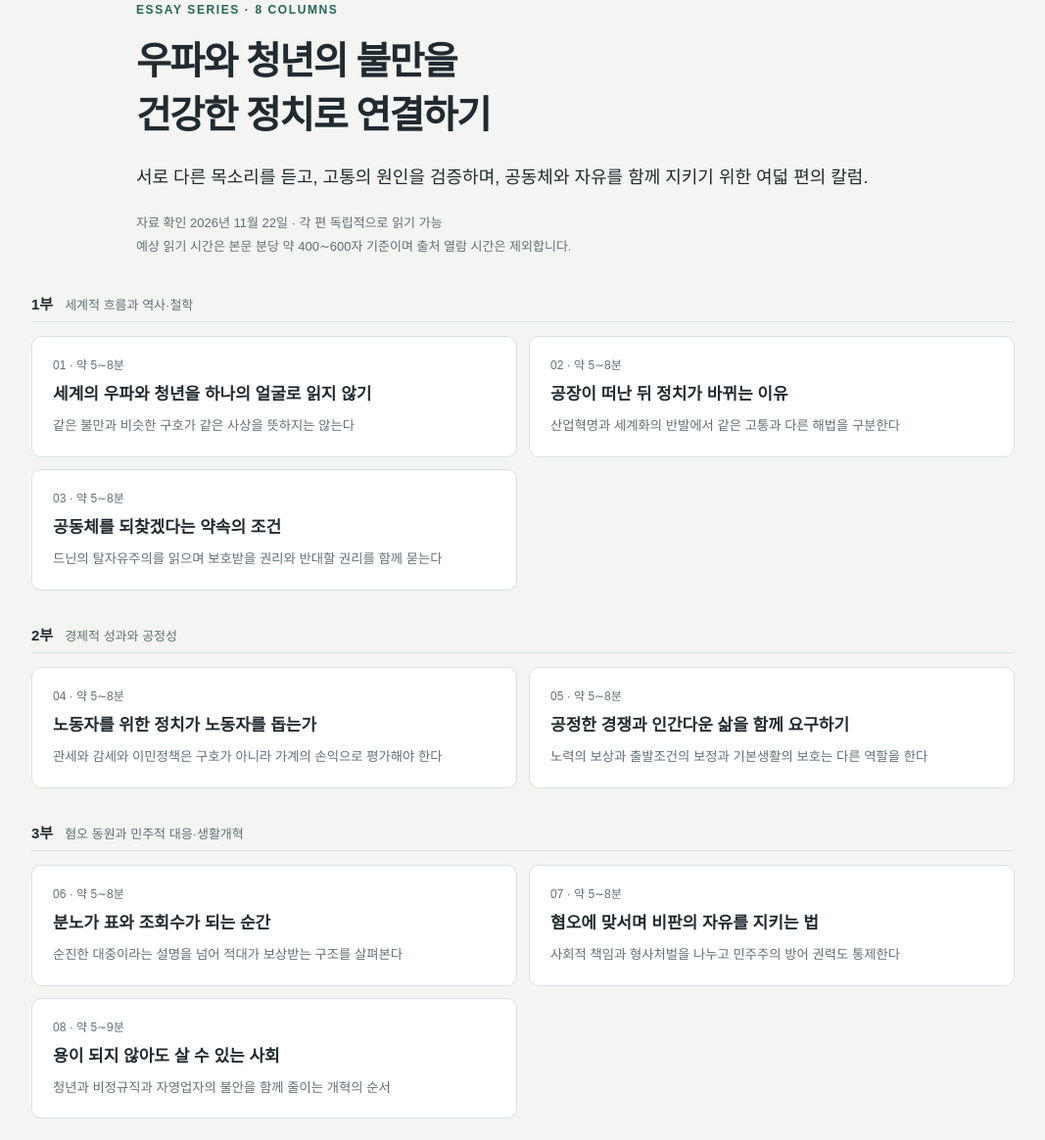
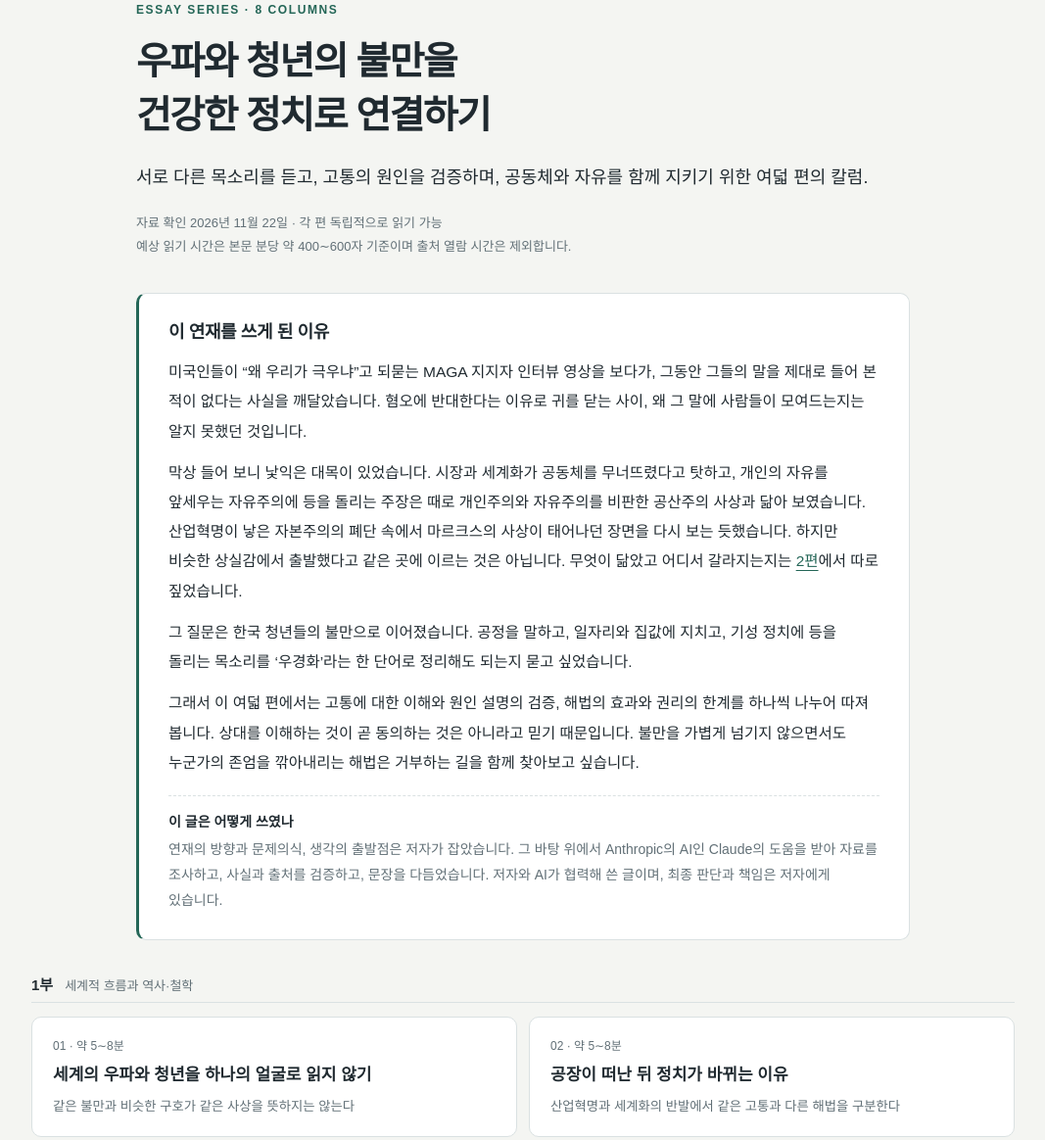
Before and after one commit to sonovman/sonovman_blog, a plain HTML site: page understanding-maga/index.html in a window 1280 px wide. Shown: the part 102-1266 px from the top of the page at 98% size, without its empty margins (106-1173 px from the left). Drawn offline with Linux system fonts and the light colour scheme.

Commit message:
수정탈고2

```diff
--- a/style.css
+++ b/style.css
@@ -140,3 +140,14 @@ footer { max-width: 820px; margin: 70px auto 0; padding-top: 20px; border-top: 1
 /* 한국어 줄바꿈: 낱말 가운데서 끊지 않기 */
 .card strong, .card small, .deck, .lead, footer, .editor-note { word-break: keep-all; }
 .series .badge { font-style: normal; }
+
+/* 연재 소개글 */
+.why { max-width: 790px; margin: 0 auto 30px; background: var(--card); border: 1px solid var(--line);
+  border-left: 3px solid var(--accent); border-radius: 10px; padding: 26px 30px; }
+.why h2 { font-size: 18px; letter-spacing: -.4px; margin: 0 0 12px; }
+.why p { font-size: 15.5px; line-height: 1.95; margin: 0 0 12px; word-break: keep-all; }
+.why p:last-child { margin-bottom: 0; }
+@media (max-width: 650px) { .why { padding: 20px 20px; } .why p { font-size: 15px; } }
+.why .ai-note { margin-top: 18px; padding-top: 14px; border-top: 1px dashed var(--line);
+  font-size: 14px; color: var(--muted); line-height: 1.85; }
+.why .ai-note b { display: block; color: var(--ink); font-size: 14px; margin-bottom: 2px; }
--- a/understanding-maga/index.html
+++ b/understanding-maga/index.html
@@ -23,6 +23,14 @@
   <p class="lead">서로 다른 목소리를 듣고, 고통의 원인을 검증하며, 공동체와 자유를 함께 지키기 위한 여덟 편의 칼럼.</p>
   <p class="meta">자료 확인 2026년 11월 22일 · 각 편 독립적으로 읽기 가능<br>예상 읽기 시간은 본문 분당 약 400∼600자 기준이며 출처 열람 시간은 제외합니다.</p>
 </section>
+<section class="why">
+  <h2>이 연재를 쓰게 된 이유</h2>
+  <p>미국인들이 “왜 우리가 극우냐”고 되묻는 MAGA 지지자 인터뷰 영상을 보다가, 그동안 그들의 말을 제대로 들어 본 적이 없다는 사실을 깨달았습니다. 혐오에 반대한다는 이유로 귀를 닫는 사이, 왜 그 말에 사람들이 모여드는지는 알지 못했던 것입니다.</p>
+  <p>막상 들어 보니 낯익은 대목이 있었습니다. 시장과 세계화가 공동체를 무너뜨렸다고 탓하고, 개인의 자유를 앞세우는 자유주의에 등을 돌리는 주장은 때로 개인주의와 자유주의를 비판한 공산주의 사상과 닮아 보였습니다. 산업혁명이 낳은 자본주의의 폐단 속에서 마르크스의 사상이 태어나던 장면을 다시 보는 듯했습니다. 하지만 비슷한 상실감에서 출발했다고 같은 곳에 이르는 것은 아닙니다. 무엇이 닮았고 어디서 갈라지는지는 <a href="02/">2편</a>에서 따로 짚었습니다.</p>
+  <p>그 질문은 한국 청년들의 불만으로 이어졌습니다. 공정을 말하고, 일자리와 집값에 지치고, 기성 정치에 등을 돌리는 목소리를 ‘우경화’라는 한 단어로 정리해도 되는지 묻고 싶었습니다.</p>
+  <p>그래서 이 여덟 편에서는 고통에 대한 이해와 원인 설명의 검증, 해법의 효과와 권리의 한계를 하나씩 나누어 따져 봅니다. 상대를 이해하는 것이 곧 동의하는 것은 아니라고 믿기 때문입니다. 불만을 가볍게 넘기지 않으면서도 누군가의 존엄을 깎아내리는 해법은 거부하는 길을 함께 찾아보고 싶습니다.</p>
+  <p class="ai-note"><b>이 글은 어떻게 쓰였나</b> 연재의 방향과 문제의식, 생각의 출발점은 저자가 잡았습니다. 그 바탕 위에서 Anthropic의 AI인 Claude의 도움을 받아 자료를 조사하고, 사실과 출처를 검증하고, 문장을 다듬었습니다. 저자와 AI가 협력해 쓴 글이며, 최종 판단과 책임은 저자에게 있습니다.</p>
+</section>
 <section class="part" id="contents">
 <div class="part-head"><b>1부</b><span>세계적 흐름과 역사·철학</span></div>
 <nav class="cards" aria-label="1부 목차"><a class="card" href="01/"><span>01 · 약 5∼8분</span><strong>세계의 우파와 청년을 하나의 얼굴로 읽지 않기</strong><small>같은 불만과 비슷한 구호가 같은 사상을 뜻하지는 않는다</small></a><a class="card" href="02/"><span>02 · 약 5∼8분</span><strong>공장이 떠난 뒤 정치가 바뀌는 이유</strong><small>산업혁명과 세계화의 반발에서 같은 고통과 다른 해법을 구분한다</small></a><a class="card" href="03/"><span>03 · 약 5∼8분</span><strong>공동체를 되찾겠다는 약속의 조건</strong><small>드닌의 탈자유주의를 읽으며 보호받을 권리와 반대할 권리를 함께 묻는다</small></a></nav>
@@ -34,6 +42,7 @@
 <aside class="editor-note"><strong>자료와 편집 원칙</strong><p>필자가 참고한 영상 관련 글과 「MAGA의 이해와 한국 청년의 불만 이해와 대응책 논의」를 출발점으로 삼고, 학술연구·정당 원문·공식 자료를 대조했습니다. 지지자의 동기, 사상가의 이론, 공약, 정책 성과를 구별합니다. 영상의 정확한 축어록으로 확인되지 않은 인용과 기준 연도가 불명확한 점유율 수치는 본문에서 제외했습니다.</p><p>국가별 사례는 각국 우파나 청년 전체의 대표 표본이 아닙니다. 조사·연구의 시기와 한계는 본문과 근거 목록에 표시했습니다. 법률 설명과 국제적 권고, 필자의 정책 제안을 구별하며 실제 사건의 유무죄를 판단하지 않습니다.</p></aside>
 <footer>
   <p>글 sonovman · 자료 확인 2026년 11월 22일 · 각 편은 독립적으로 읽을 수 있습니다.</p>
+  <p>이 연재는 저자가 글의 방향과 문제의식을 정하고, AI(Claude)의 도움을 받아 리서치·검증·윤문을 거쳐 함께 쓴 글입니다. 최종 판단과 책임은 저자에게 있습니다.</p>
   <p>근거 자료의 원문은 각 편 아래 「근거와 더 읽을 자료」에서 확인할 수 있습니다. 링크된 외부 페이지의 내용은 바뀔 수 있습니다.
   오류 제보와 의견은 <a href="https://github.com/sonovman/sonovman_blog/issues" target="_blank" rel="noopener">저장소 Issues</a>에 남겨 주세요.</p>
 </footer>
```
Also changed, not shown: index.html (+1 -0 lines), understanding-maga/01/index.html (+4 -3 lines), understanding-maga/02/index.html (+1 -0 lines), understanding-maga/03/index.html (+1 -0 lines), understanding-maga/04/index.html (+1 -0 lines), understanding-maga/05/index.html (+1 -0 lines), understanding-maga/06/index.html (+1 -0 lines), understanding-maga/07/index.html (+1 -0 lines), understanding-maga/08/index.html (+1 -0 lines), 1 other file.
